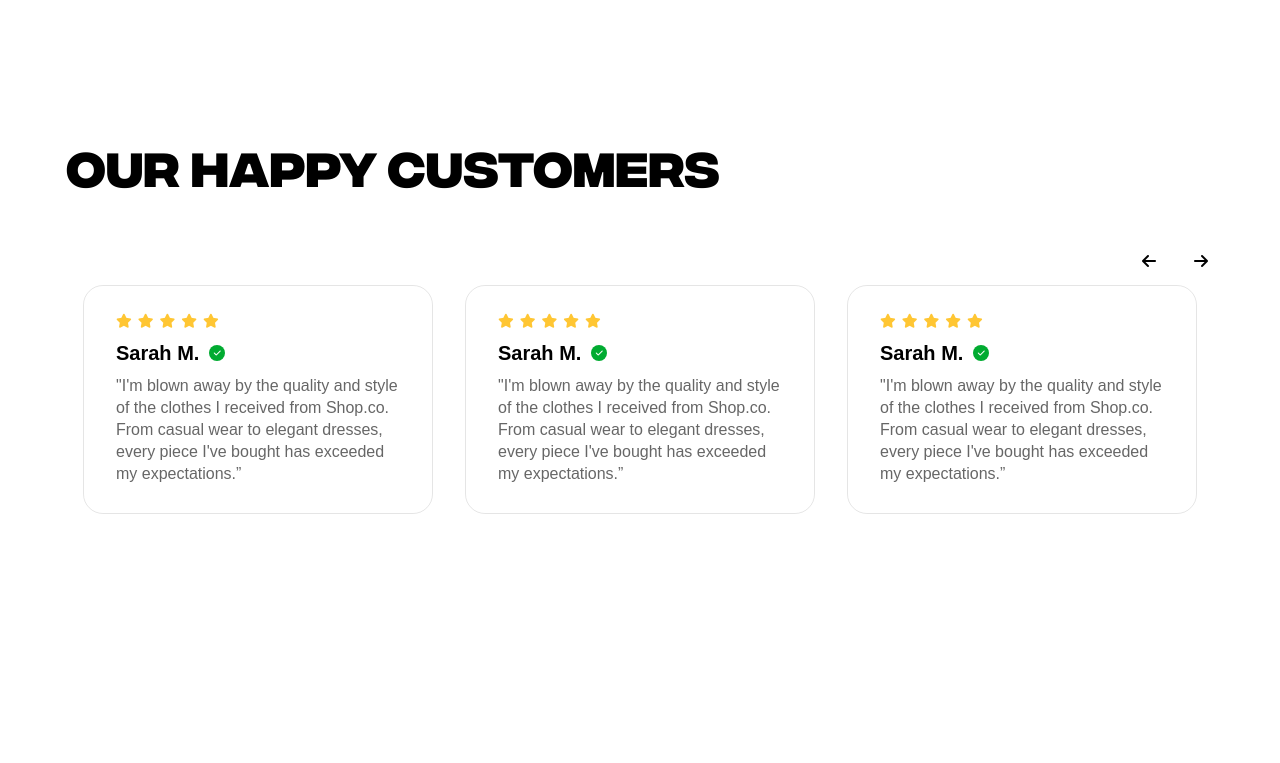
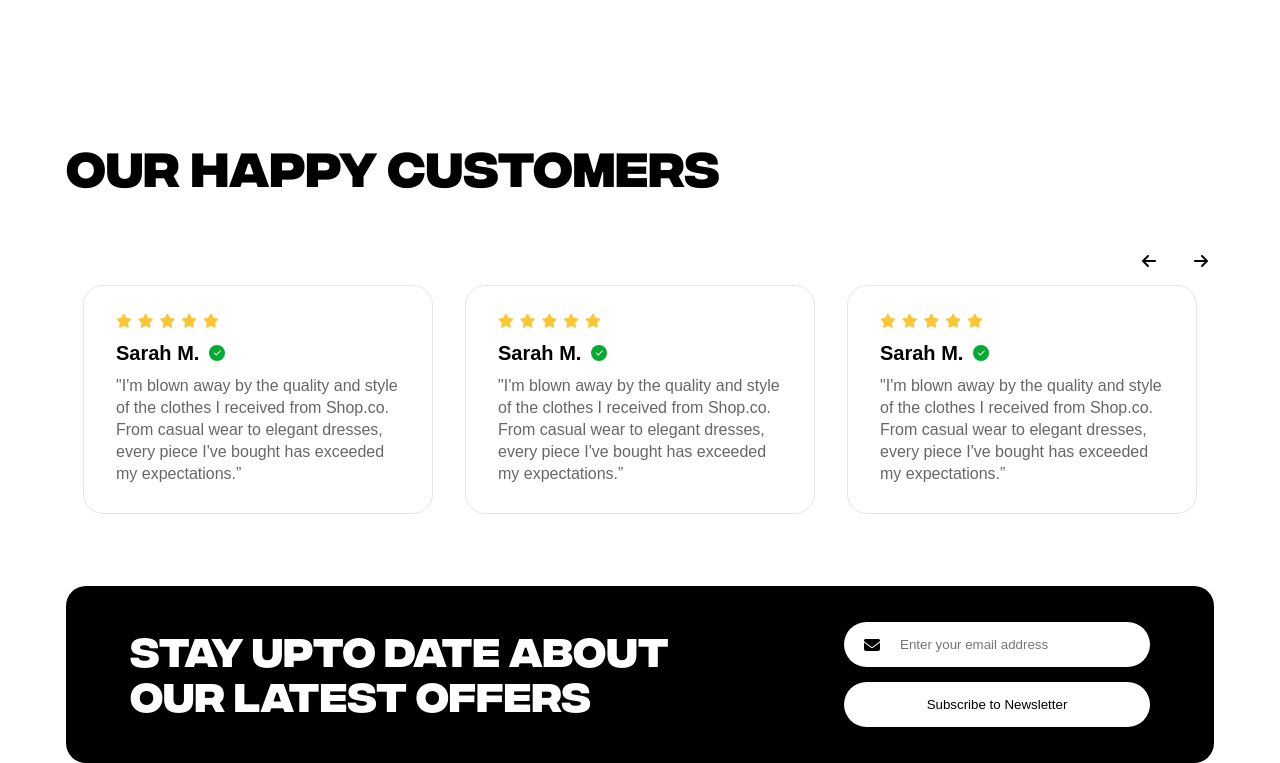
Before and after one commit to kerimovok/shop-co, a plain HTML site: page index.html in a window 1280 px wide. Shown: the part 3023-3786 px from the top of the page. Before the commit the page ends 3609 px from the top, so only its background shows below. Drawn offline with nearby package versions, Linux system fonts and the light colour scheme; a web font is replaced by a local one.

Commit message:
Added: Banner component

```diff
--- /dev/null
+++ b/assets/scss/components/_banner.scss
@@ -0,0 +1,51 @@
+.banner {
+    background: black;
+    color: white;
+    padding: 36px 64px 36px 64px;
+    display: flex;
+    align-items: center;
+    gap: 10%;
+    border-radius: 20px;
+
+    h2 {
+        font-size: 40px;
+        line-height: 45px;
+        width: 60%;
+    }
+    form {
+        @extend %flex-column-center;
+        gap: 15px;
+        flex: 1;
+
+        .email {
+            width: 100%;
+            position: relative;
+            input {
+                width: 100%;
+                height: 45px;
+                padding: 12px 16px 12px 56px;
+                border-radius: 62px;
+                border: none;
+                outline: none;
+            }
+
+            i {
+                position: absolute;
+                left: 20px;
+                top: 50%;
+                transform: translateY(-50%);
+                cursor: pointer;
+                color: black;
+            }
+        }
+
+        button {
+            background: white;
+            color: black;
+            width: 100%;
+            height: 45px;
+            font-weight: 500;
+            border-radius: 62px;
+        }
+    }
+}
--- a/assets/scss/main.scss
+++ b/assets/scss/main.scss
@@ -19,6 +19,7 @@
 @import "./components/breakpoint";
 @import "./components/burger";
 @import "./components/scrollup";
+@import "./components/banner";
 // LAYOUT
 @import "./layout/_remainder";
 @import "./layout/header";
--- a/index.html
+++ b/index.html
@@ -428,6 +428,22 @@
                     </div>
                 </div>
             </section>
+            <div class="container">
+                <div class="banner">
+                    <h2>STAY UPTO DATE ABOUT OUR LATEST OFFERS</h2>
+                    <form method="POST">
+                        <div class="email">
+                            <input
+                                type="emial"
+                                placeholder="Enter your email address"
+                                name="email"
+                            />
+                            <i class="fa fa-envelope"></i>
+                        </div>
+                        <button>Subscribe to Newsletter</button>
+                    </form>
+                </div>
+            </div>
         </main>
         <footer></footer>
         <!-- JQuery -->
```
Also changed, not shown: assets/css/main.css, 1 other file.
